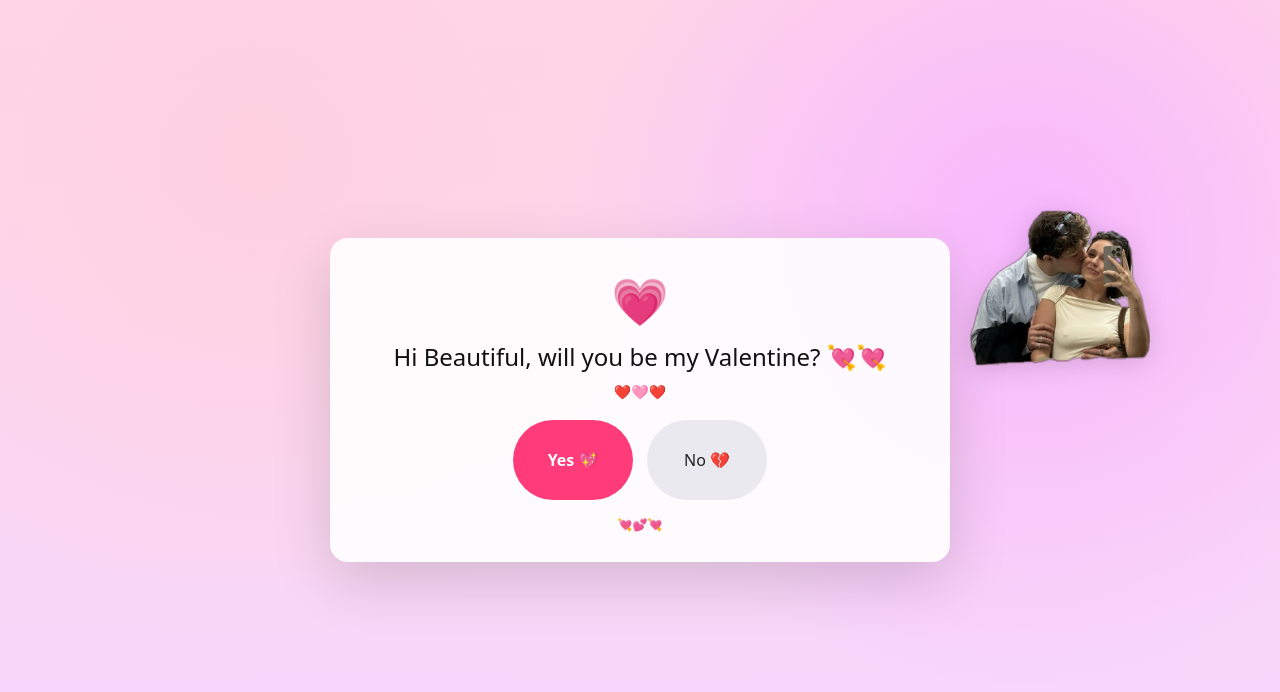
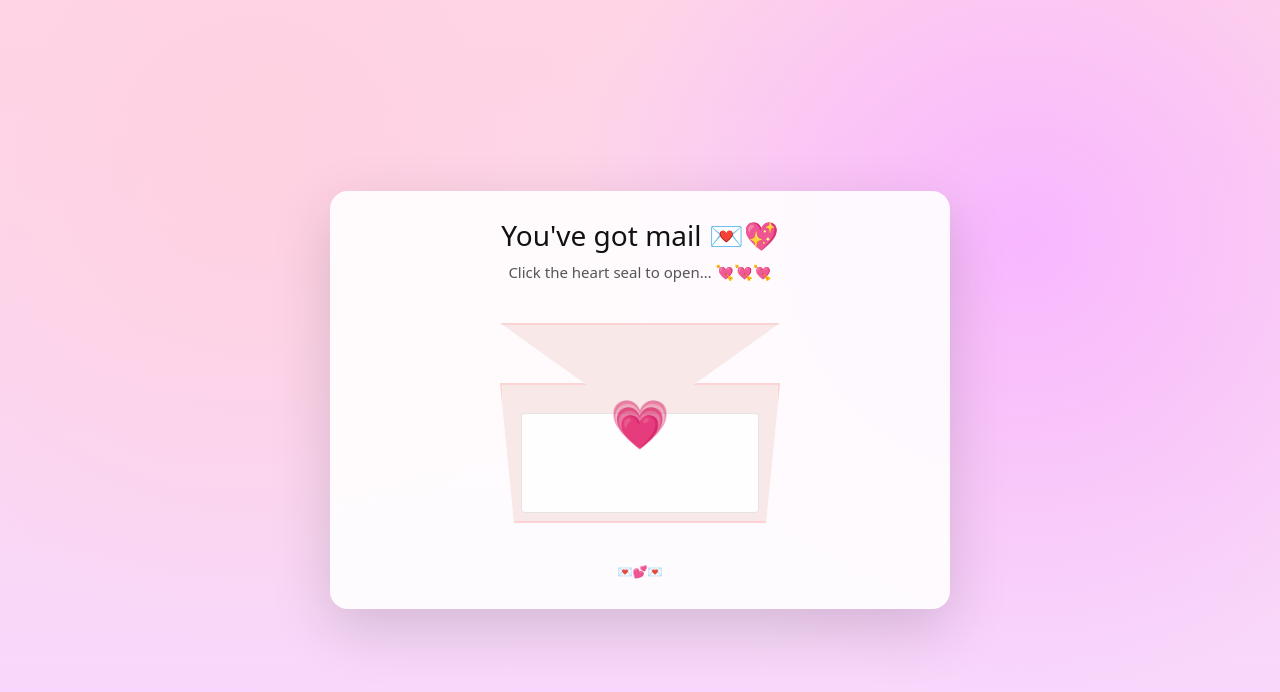
Before and after one commit to halpr2010/valentines_day, a Next.js app: page / in a window 1280 px wide. Shown: the top 692 px of the page. Built offline with nearby package versions, Linux system fonts and the light colour scheme.

Commit message:
Add envelope intro screen

```diff
--- a/app/page.tsx
+++ b/app/page.tsx
@@ -2,7 +2,7 @@
 
 import React, { useEffect, useMemo, useRef, useState } from "react";
 
-type SlideId = "q1" | "q2" | "q3" | "q4" | "q5" | "q7" | "q6" | "s8";
+type SlideId = "env" | "q1" | "q2" | "q3" | "q4" | "q5" | "q7" | "q6" | "s8";
 
 type Slide = {
   id: SlideId;
@@ -30,6 +30,13 @@ type Slide = {
 };
 
 const SLIDES: Record<SlideId, Slide> = {
+  env: {
+    id: "env",
+    title: "You've got mail 💌💖",
+    subtitle: "Click the heart seal to open… 💘💘💘",
+    terminal: true,
+  },
+
   q1: {
     id: "q1",
     title: "Hi Beautiful, will you be my Valentine? 💘💘",
@@ -121,8 +128,9 @@ function clamp(n: number, a: number, b: number) {
 }
 
 export default function Page() {
-  const [slideId, setSlideId] = useState<SlideId>("q1");
+  const [slideId, setSlideId] = useState<SlideId>("env");
   const slide = SLIDES[slideId];
+  const [envOpen, setEnvOpen] = useState(false);
 
   // --- Q2: Yes inflates over time ---
   const [inflateScale, setInflateScale] = useState(1);
@@ -373,6 +381,135 @@ export default function Page() {
     position: "relative",
     zIndex: 10,
   };
+
+  // --- Envelope intro screen ---
+  if (slideId === "env") {
+    const handleSealClick = () => {
+      setEnvOpen(true);
+      setTimeout(() => {
+        setSlideId("q1");
+      }, 650);
+    };
+
+    return (
+      <div style={bgStyle}>
+        <style>{`
+          @keyframes flap-open {
+            0% { transform: rotateX(0deg); transform-origin: bottom center; }
+            100% { transform: rotateX(-180deg); transform-origin: bottom center; }
+          }
+          @keyframes letter-slide {
+            0% { transform: translateX(-50%) translateY(0); }
+            100% { transform: translateX(-50%) translateY(-20px); }
+          }
+          @keyframes seal-fade {
+            0% { opacity: 1; transform: translate(-50%, -50%) scale(1); }
+            100% { opacity: 0; transform: translate(-50%, -50%) scale(0.8); }
+          }
+        `}</style>
+        <div style={{ ...cardStyle, width: "min(620px, 92vw)" }}>
+          <h1 style={{ ...titleStyle, fontSize: 28, marginBottom: 8, position: "relative", zIndex: 15 }}>
+            {SLIDES.env.title}
+          </h1>
+          <p style={{ ...subtitleStyle, fontSize: 15, marginBottom: 20, position: "relative", zIndex: 15 }}>
+            {SLIDES.env.subtitle}
+          </p>
+
+          <div
+            style={{
+              position: "relative",
+              width: "280px",
+              height: "200px",
+              margin: "40px auto",
+            }}
+          >
+            {/* Envelope body */}
+            <div
+              style={{
+                position: "absolute",
+                bottom: 0,
+                left: 0,
+                width: "100%",
+                height: "140px",
+                background: "#f8e8e8",
+                clipPath: "polygon(0 0, 100% 0, 95% 100%, 5% 100%)",
+                border: "2px solid rgba(255, 200, 200, 0.6)",
+              }}
+            />
+            {/* Envelope flap */}
+            <div
+              style={{
+                position: "absolute",
+                top: 0,
+                left: 0,
+                width: "100%",
+                height: "100px",
+                background: "#f8e8e8",
+                clipPath: "polygon(0 0, 100% 0, 50% 100%)",
+                border: "2px solid rgba(255, 200, 200, 0.6)",
+                transformOrigin: "bottom center",
+                animation: envOpen ? "flap-open 0.6s ease-out forwards" : "none",
+              }}
+            />
+            {/* Letter */}
+            <div
+              style={{
+                position: "absolute",
+                bottom: "10px",
+                left: "50%",
+                transform: envOpen ? "translateX(-50%) translateY(-20px)" : "translateX(-50%)",
+                width: "85%",
+                height: "100px",
+                background: "rgba(255, 255, 255, 0.95)",
+                border: "1px solid rgba(0, 0, 0, 0.1)",
+                borderRadius: "4px",
+                transition: envOpen ? "none" : "transform 0.6s ease-out",
+                animation: envOpen ? "letter-slide 0.6s ease-out forwards" : "none",
+              }}
+            />
+            {/* Heart seal */}
+            {!envOpen && (
+              <div
+                onClick={handleSealClick}
+                style={{
+                  position: "absolute",
+                  top: "50%",
+                  left: "50%",
+                  transform: "translate(-50%, -50%)",
+                  fontSize: "48px",
+                  cursor: "pointer",
+                  zIndex: 5,
+                  pointerEvents: "auto",
+                  userSelect: "none",
+                }}
+              >
+                💗
+              </div>
+            )}
+            {envOpen && (
+              <div
+                style={{
+                  position: "absolute",
+                  top: "50%",
+                  left: "50%",
+                  fontSize: "48px",
+                  zIndex: 5,
+                  animation: "seal-fade 0.4s ease-out forwards",
+                  pointerEvents: "none",
+                }}
+              >
+                💗
+              </div>
+            )}
+          </div>
+
+          <div style={{ marginTop: 20, fontSize: 12, color: "#777" }}>
+            💌💕💌
+          </div>
+        </div>
+      </div>
+    );
+  }
 
   // --- Q6 + Slide 8 layouts ---
   if (slideId === "q6") {
```
